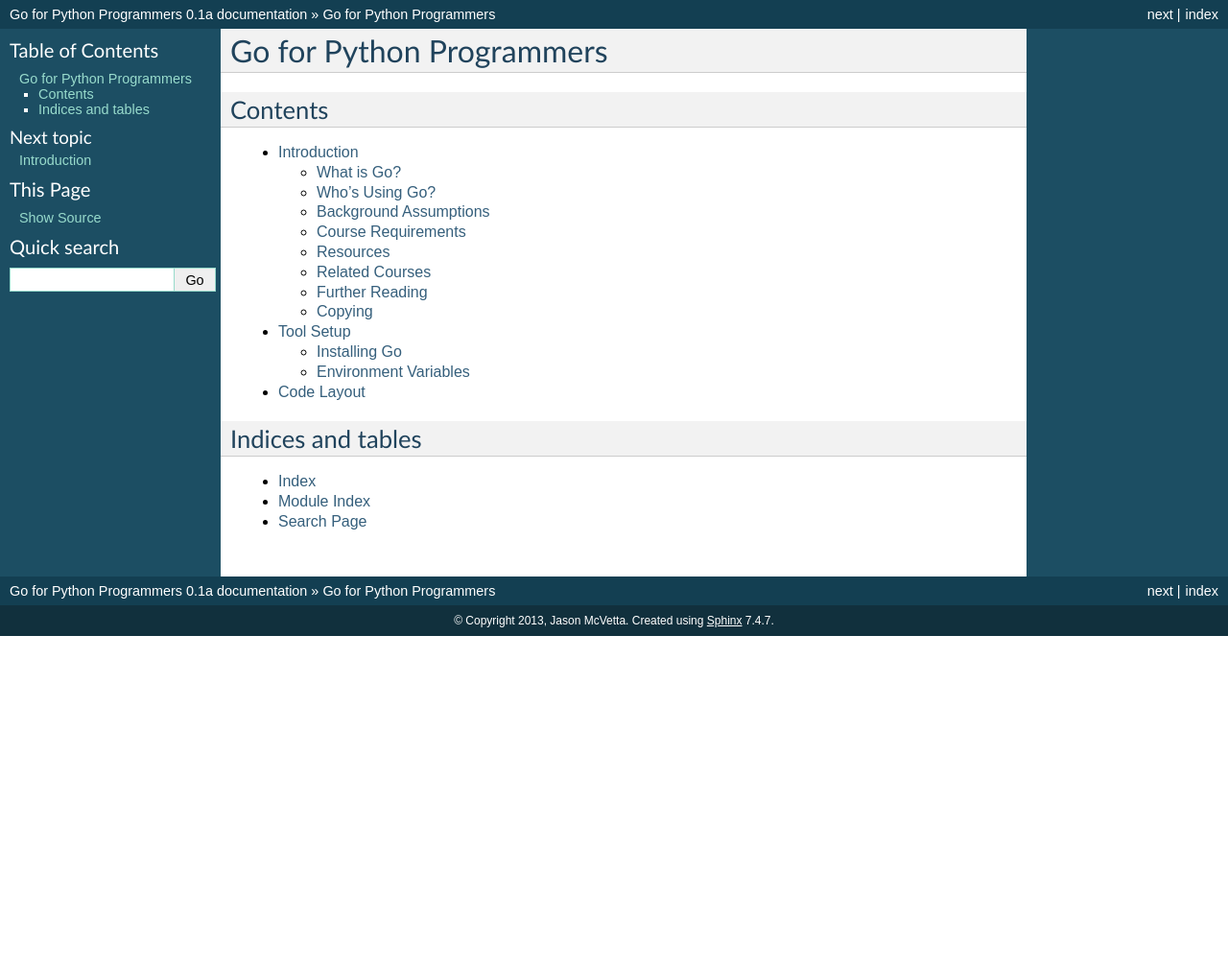
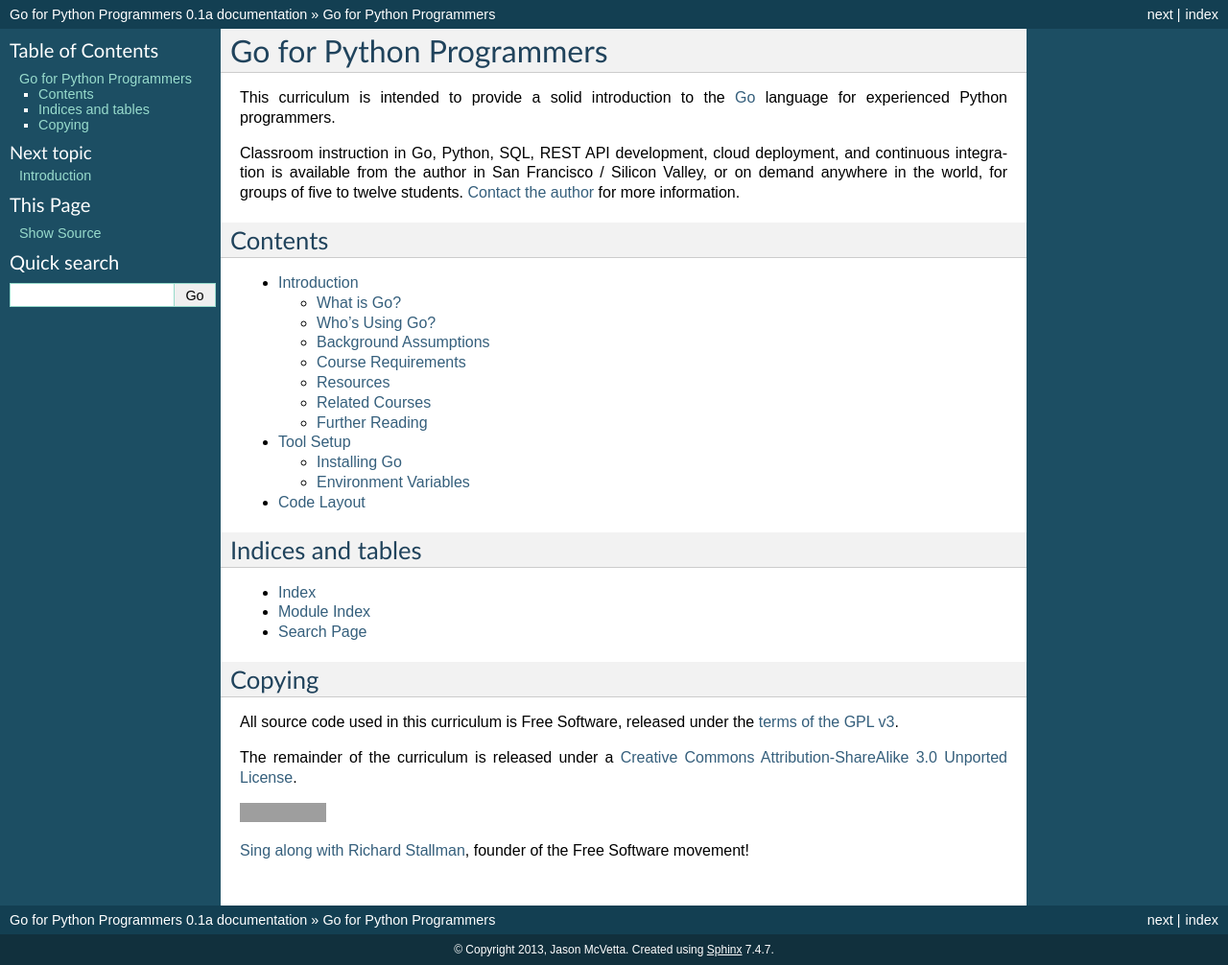
Before and after one commit to jmcvetta/golang-for-python-programmers, a Sphinx documentation site: the page built from source/index.rst, in a window 1280 px wide. Shown: the whole page at 96% size. Built offline with Sphinx 7.4.7, drawn with Linux system fonts in a browser that asks for light colours; before the commit the page ends 900 px from its top, so only the background shows below that; grey boxes are pictures that could not be loaded.

Commit message:
move COPYING to front page, add classroom instruction plug

```diff
--- a/source/index.rst
+++ b/source/index.rst
@@ -2,6 +2,13 @@
 Go for Python Programmers
 *************************
 
+This curriculum is intended to provide a solid introduction to the Go_ language
+for experienced Python programmers.
+
+Classroom instruction in Go, Python, SQL, REST API development, cloud
+deployment, and continuous integration is available from the author in San
+Francisco / Silicon Valley, or on demand anywhere in the world, for groups of
+five to twelve students.  `Contact the author`_ for more information.
 
 Contents
 ========
@@ -21,3 +28,29 @@
 * :ref:`genindex`
 * :ref:`modindex`
 * :ref:`search`
+
+
+Copying
+=======
+
+
+All source code used in this curriculum is Free Software, released under the
+`terms of the GPL v3`_.
+
+The remainder of the curriculum is released under a
+`Creative Commons Attribution-ShareAlike 3.0 Unported License`_.
+
+.. raw:: html
+
+   <a rel="license" href="http://creativecommons.org/licenses/by-sa/3.0/deed.en_US"><img alt="Creative Commons License" style="border-width:0" src="http://i.creativecommons.org/l/by-sa/3.0/88x31.png" /></a>
+
+
+`Sing along with Richard Stallman`_, founder of the Free Software movement!
+
+
+
+.. _Go: http://golang.org
+.. _`Contact the author`: mailto:jason.mcvetta@gmail.com
+.. _`terms of the GPL v3`: http://www.gnu.org/copyleft/gpl.html
+.. _`Sing along with Richard Stallman`: https://upload.wikimedia.org/wikipedia/commons/9/9c/Stallman_free_software_song.ogv
+.. _`Creative Commons Attribution-ShareAlike 3.0 Unported License`: http://creativecommons.org/licenses/by-sa/3.0/deed.en_US
```
Also changed, not shown: source/intro.rst (+0 -21 lines).
